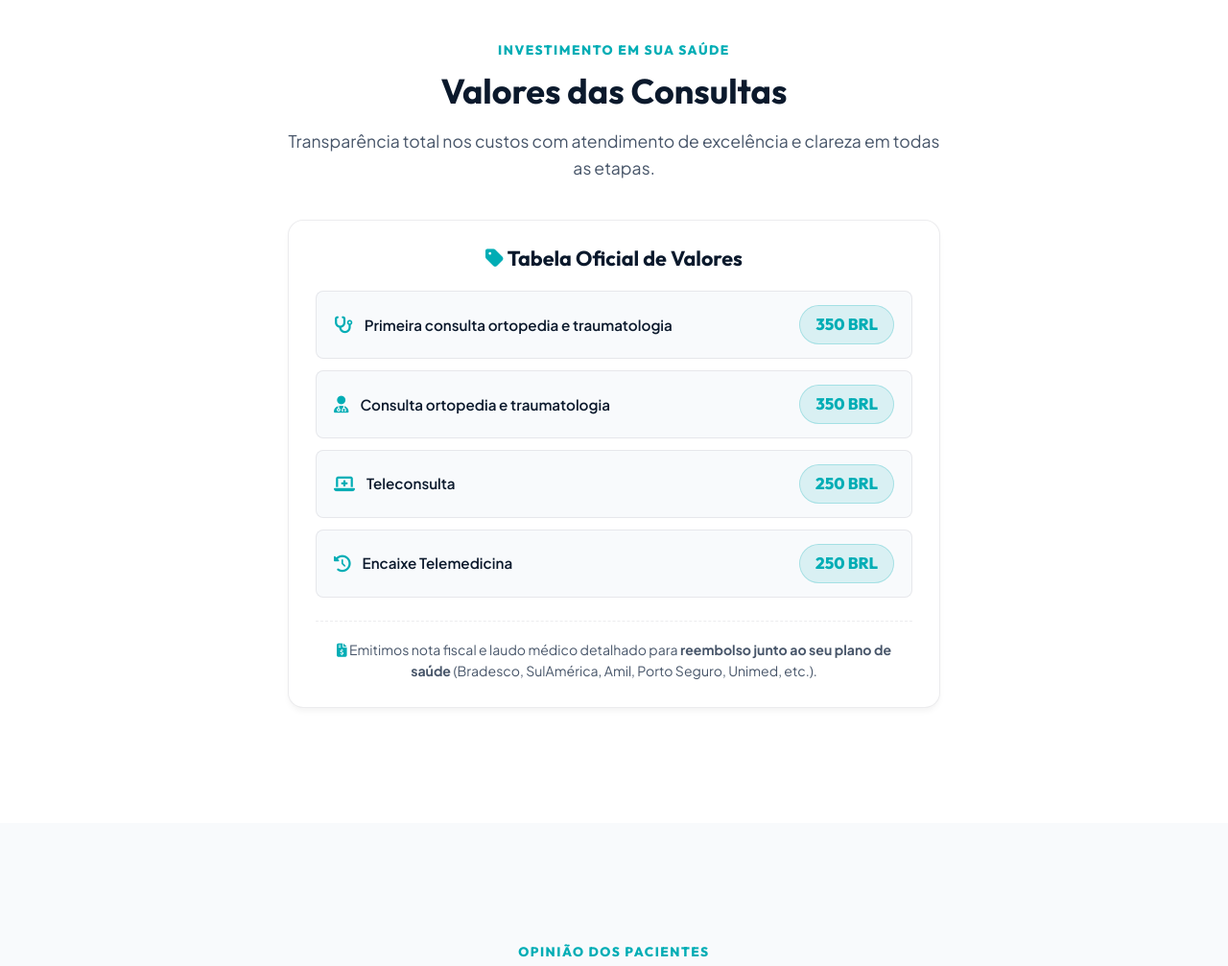
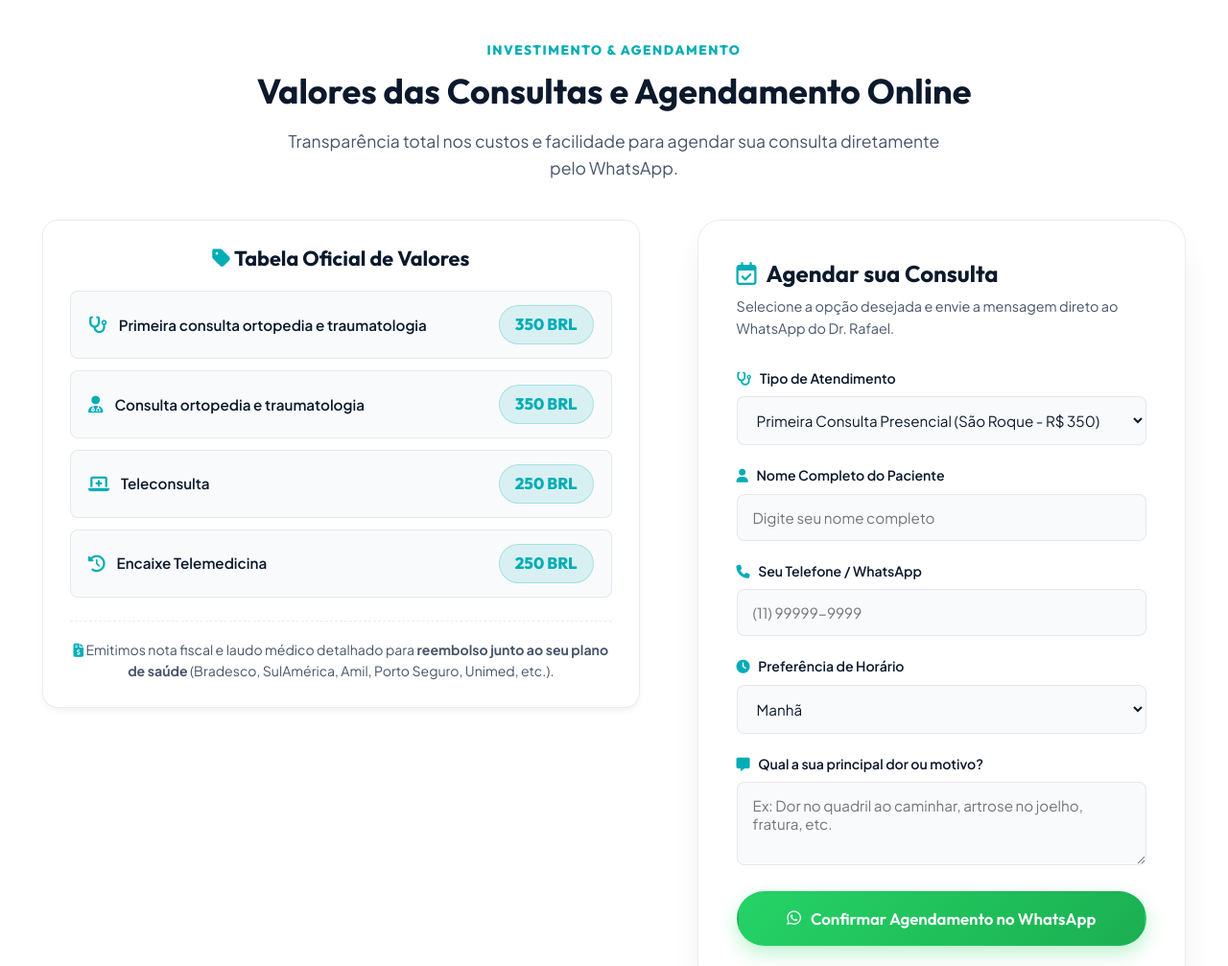
Before and after one commit to Geovanne23/Doutor, a website: page index.html in a window 1280 px wide. Shown: the part 3780-4787 px from the top of the page at 96% size. Drawn offline with Linux system fonts and the light colour scheme.

Commit message:
Organiza a secao de Precos e Agendamento em 2 colunas com cartao compacto de agendamento

```diff
--- a/index.html
+++ b/index.html
@@ -376,21 +376,26 @@
             </div>
         </section>
 
-        <!-- Pricing Section (Unificado com 1 Bloco Oficial de Preços) -->
+        <!-- Pricing & Appointment Section -->
         <section id="precos" class="precos-section">
             <div class="container">
                 <div class="section-header text-center">
-                    <span class="section-tag">INVESTIMENTO EM SUA SAÚDE</span>
-                    <h2 class="section-title">Valores das Consultas</h2>
+                    <span class="section-tag">INVESTIMENTO & AGENDAMENTO</span>
+                    <h2 class="section-title">Valores das Consultas e Agendamento Online</h2>
                     <p class="section-description">
-                        Transparência total nos custos com atendimento de excelência e clareza em todas as etapas.
+                        Transparência total nos custos e facilidade para agendar sua consulta diretamente pelo WhatsApp.
                     </p>
                 </div>
 
-                <div class="single-price-wrapper" style="max-width: 680px; margin: 0 auto;">
-                    <div class="precos-lista-box">
+                <div class="pricing-grid-wrapper">
+
+                    <!-- Left Column: Tabela Oficial de Valores -->
+                    <div class="pricing-col">
+                        <div class="precos-lista-box" style="margin-top: 0;">
                             <div class="precos-lista-header text-center" style="margin-bottom: 20px;">
-                            <h3 style="font-size: 1.35rem; color: var(--primary-dark); font-family: var(--font-heading);"><i class="fa-solid fa-tag" style="color: var(--accent-teal);"></i> Tabela Oficial de Valores</h3>
+                                <h3 style="font-size: 1.35rem; color: var(--primary-dark); font-family: var(--font-heading);">
+                                    <i class="fa-solid fa-tag" style="color: var(--accent-teal);"></i> Tabela Oficial de Valores
+                                </h3>
                             </div>
 
                             <div class="precos-table-grid">
@@ -431,6 +436,61 @@
                                 <i class="fa-solid fa-file-invoice-dollar" style="color: var(--accent-teal);"></i> Emitimos nota fiscal e laudo médico detalhado para <strong>reembolso junto ao seu plano de saúde</strong> (Bradesco, SulAmérica, Amil, Porto Seguro, Unimed, etc.).
                             </div>
                         </div>
+                    </div>
+
+                    <!-- Right Column: Form Widget de Agendamento (id="agendar") -->
+                    <div class="booking-col" id="agendar">
+                        <div class="booking-widget-box">
+                            <div class="widget-header">
+                                <h3><i class="fa-regular fa-calendar-check"></i> Agendar sua Consulta</h3>
+                                <p>Selecione a opção desejada e envie a mensagem direto ao WhatsApp do Dr. Rafael.</p>
+                            </div>
+
+                            <form id="bookingForm" class="booking-form">
+                                <div class="form-group">
+                                    <label for="consultType"><i class="fa-solid fa-stethoscope"></i> Tipo de Atendimento</label>
+                                    <select id="consultType" class="form-control" required>
+                                        <option value="Primeira Consulta Presencial (São Roque) - R$350">Primeira Consulta Presencial (São Roque - R$ 350)</option>
+                                        <option value="Consulta ortopedia e traumatologia - R$350">Consulta ortopedia e traumatologia (R$ 350)</option>
+                                        <option value="Teleconsulta Online - R$250">Teleconsulta Online / Telemedicina (R$ 250)</option>
+                                        <option value="Encaixe Telemedicina - R$250">Encaixe Telemedicina (R$ 250)</option>
+                                        <option value="Avaliação para Prótese de Quadril / Joelho">Avaliação Cirúrgica (Prótese de Quadril / Joelho)</option>
+                                        <option value="Infiltração de Articulação / Joelho / Coluna">Procedimento de Infiltração Guiada</option>
+                                        <option value="Retorno de Consulta">Retorno de Consulta</option>
+                                    </select>
+                                </div>
+
+                                <div class="form-group">
+                                    <label for="patientName"><i class="fa-solid fa-user"></i> Nome Completo do Paciente</label>
+                                    <input type="text" id="patientName" class="form-control" placeholder="Digite seu nome completo" required>
+                                </div>
+
+                                <div class="form-group">
+                                    <label for="patientPhone"><i class="fa-solid fa-phone"></i> Seu Telefone / WhatsApp</label>
+                                    <input type="tel" id="patientPhone" class="form-control" placeholder="(11) 99999-9999" required>
+                                </div>
+
+                                <div class="form-group">
+                                    <label for="preferredTime"><i class="fa-solid fa-clock"></i> Preferência de Horário</label>
+                                    <select id="preferredTime" class="form-control">
+                                        <option value="Período da Manhã">Manhã</option>
+                                        <option value="Período da Tarde">Tarde</option>
+                                        <option value="Primeiro Horário Disponível">Primeiro horário disponível</option>
+                                    </select>
+                                </div>
+
+                                <div class="form-group">
+                                    <label for="patientNotes"><i class="fa-solid fa-message"></i> Qual a sua principal dor ou motivo?</label>
+                                    <textarea id="patientNotes" class="form-control" rows="3" placeholder="Ex: Dor no quadril ao caminhar, artrose no joelho, fratura, etc."></textarea>
+                                </div>
+
+                                <button type="submit" class="btn btn-whatsapp btn-block btn-lg">
+                                    <i class="fa-brands fa-whatsapp"></i> Confirmar Agendamento no WhatsApp
+                                </button>
+                            </form>
+                        </div>
+                    </div>
+
                 </div>
             </div>
         </section>
```
Lines whose indentation alone changed are shown as unchanged.
